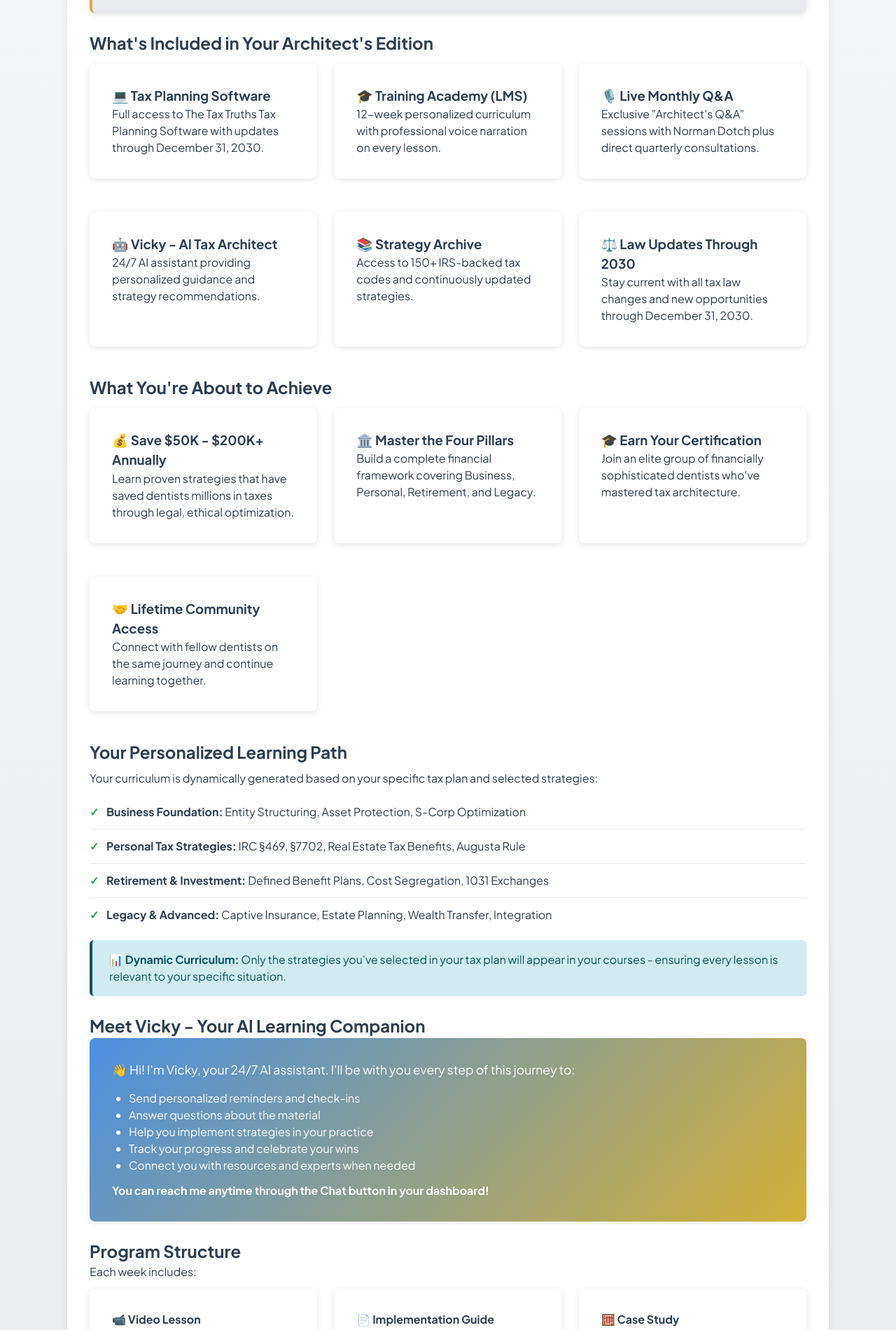
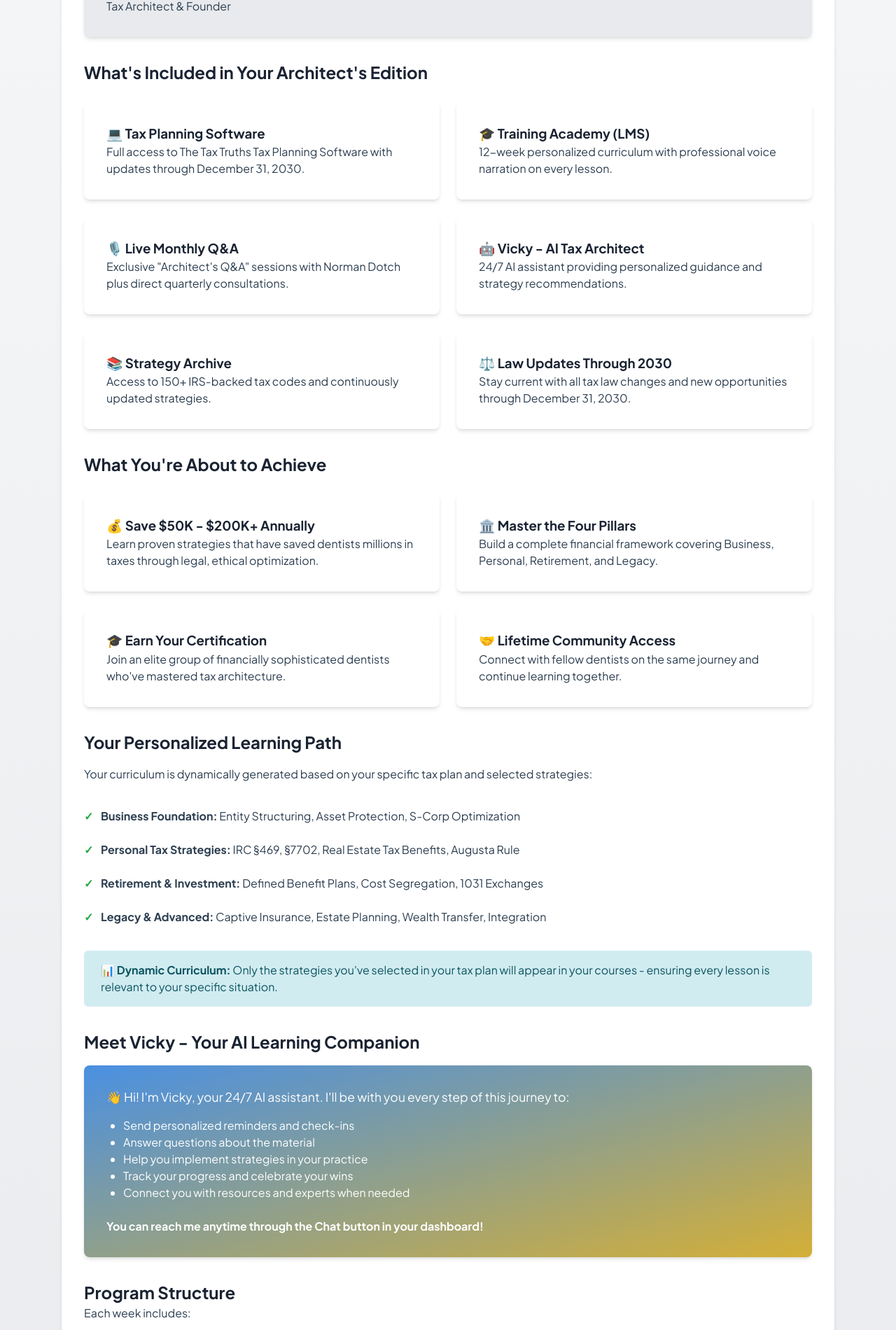
Before and after one commit to uzair-fabtechsol/frontend-dentist-react, a React (Vite) app: page /onboarding in a window 1280 px wide. Shown: the part 853-2753 px from the top of the page at 70% size. Built offline with nearby package versions, Linux system fonts and the light colour scheme.

Commit message:
onboarding done

```diff
--- a/src/features/onboarding/Onboarding.jsx
+++ b/src/features/onboarding/Onboarding.jsx
@@ -2,149 +2,149 @@ import { Link } from 'react-router-dom'
 
 const Onboarding = () => {
   return (
-    <div className="container">
-      <div className="card fade-in">
-        <div className="card-header text-center">
-          <h1 className="card-title">Welcome to the Architect's Edition! 🎉</h1>
-          <p className="card-subtitle">Your Journey to Financial Freedom Starts Here</p>
+    <div className="max-w-[1200px] mx-auto my-8 px-8 md:px-6 sm:px-4">
+      <div className="bg-white rounded-lg p-8 mb-6 shadow-md hover:-translate-y-0.5 hover:shadow-lg transition-all duration-300 animate-[fadeIn_0.5s_ease-in]">
+        <div className="border-b-2 border-[#e8eaed] pb-4 mb-6 text-center">
+          <h1 className="text-[#1a2332] text-[1.75rem] font-semibold">Welcome to the Architect's Edition! 🎉</h1>
+          <p className="text-[#8b95a5] text-base mt-2">Your Journey to Financial Freedom Starts Here</p>
         </div>
 
-        <div className="alert alert-success">
+        <div className="py-4 px-6 rounded-md mb-6 border-l-4 bg-[#d4edda] border-[#155724] text-[#155724]">
           <strong>Congratulations on Taking Control of Your Financial Future!</strong><br />
           You're about to embark on a transformative journey with a personalized curriculum that will revolutionize how you think about taxes, wealth, and legacy.
         </div>
 
-        <div className="mt-4">
-          <h2>A Personal Message from Norman Dotch</h2>
-          <div className="card" style={{ background: 'var(--silver-light)', borderLeft: '4px solid var(--accent-gold)' }}>
-            <p style={{ fontStyle: 'italic', fontSize: '1.1rem' }}>
+        <div className="mt-8">
+          <h2 className="text-[#1a2332]">A Personal Message from Norman Dotch</h2>
+          <div className="bg-[#e8eaed] rounded-lg p-8 mb-6 shadow-md border-l-4 border-[#d4af37] mt-4">
+            <p className="italic text-[1.1rem] text-[#2c3e50]">
               "Welcome, Doctor! I'm thrilled you're here. For over three decades, I've watched dentists work incredibly hard, only to give away 40-50% of their income to taxes they could have legally avoided. This program exists to change that story for you.
             </p>
-            <p style={{ fontStyle: 'italic', fontSize: '1.1rem', marginTop: '1rem' }}>
+            <p className="italic text-[1.1rem] text-[#2c3e50] mt-4">
               You didn't spend years in dental school to become a tax expert - but you did work too hard to let the IRS take more than their fair share. Through this personalized program, I'm going to show you exactly how the wealthy dentists protect and grow their money, with strategies tailored specifically to your situation.
             </p>
-            <p style={{ fontStyle: 'italic', fontSize: '1.1rem', marginTop: '1rem' }}>
+            <p className="italic text-[1.1rem] text-[#2c3e50] mt-4">
               This isn't theory. This is the exact playbook I've used with thousands of dentists to save millions in taxes and build lasting wealth. Are you ready?"
             </p>
-            <p className="mt-3"><strong>- Norman Dotch</strong><br />Tax Architect & Founder</p>
+            <p className="mt-6 text-[#2c3e50]"><strong>- Norman Dotch</strong><br />Tax Architect & Founder</p>
           </div>
         </div>
 
-        <div className="mt-4">
-          <h2>What's Included in Your Architect's Edition</h2>
-          <div className="grid grid-2 mt-3">
-            <div className="card">
-              <h3>💻 Tax Planning Software</h3>
-              <p>Full access to The Tax Truths Tax Planning Software with updates through December 31, 2030.</p>
+        <div className="mt-8">
+          <h2 className="text-[#1a2332]">What's Included in Your Architect's Edition</h2>
+          <div className="grid grid-cols-1 md:grid-cols-2 gap-6 mt-6">
+            <div className="bg-white rounded-lg p-8 shadow-md hover:-translate-y-0.5 hover:shadow-lg transition-all duration-300">
+              <h3 className="text-[#1a2332]">💻 Tax Planning Software</h3>
+              <p className="text-[#2c3e50]">Full access to The Tax Truths Tax Planning Software with updates through December 31, 2030.</p>
             </div>
-            <div className="card">
-              <h3>🎓 Training Academy (LMS)</h3>
-              <p>12-week personalized curriculum with professional voice narration on every lesson.</p>
+            <div className="bg-white rounded-lg p-8 shadow-md hover:-translate-y-0.5 hover:shadow-lg transition-all duration-300">
+              <h3 className="text-[#1a2332]">🎓 Training Academy (LMS)</h3>
+              <p className="text-[#2c3e50]">12-week personalized curriculum with professional voice narration on every lesson.</p>
             </div>
-            <div className="card">
-              <h3>🎙️ Live Monthly Q&A</h3>
-              <p>Exclusive "Architect's Q&A" sessions with Norman Dotch plus direct quarterly consultations.</p>
+            <div className="bg-white rounded-lg p-8 shadow-md hover:-translate-y-0.5 hover:shadow-lg transition-all duration-300">
+              <h3 className="text-[#1a2332]">🎙️ Live Monthly Q&A</h3>
+              <p className="text-[#2c3e50]">Exclusive "Architect's Q&A" sessions with Norman Dotch plus direct quarterly consultations.</p>
             </div>
-            <div className="card">
-              <h3>🤖 Vicky - AI Tax Architect</h3>
-              <p>24/7 AI assistant providing personalized guidance and strategy recommendations.</p>
+            <div className="bg-white rounded-lg p-8 shadow-md hover:-translate-y-0.5 hover:shadow-lg transition-all duration-300">
+              <h3 className="text-[#1a2332]">🤖 Vicky - AI Tax Architect</h3>
+              <p className="text-[#2c3e50]">24/7 AI assistant providing personalized guidance and strategy recommendations.</p>
             </div>
-            <div className="card">
-              <h3>📚 Strategy Archive</h3>
-              <p>Access to 150+ IRS-backed tax codes and continuously updated strategies.</p>
+            <div className="bg-white rounded-lg p-8 shadow-md hover:-translate-y-0.5 hover:shadow-lg transition-all duration-300">
+              <h3 className="text-[#1a2332]">📚 Strategy Archive</h3>
+              <p className="text-[#2c3e50]">Access to 150+ IRS-backed tax codes and continuously updated strategies.</p>
             </div>
-            <div className="card">
-              <h3>⚖️ Law Updates Through 2030</h3>
-              <p>Stay current with all tax law changes and new opportunities through December 31, 2030.</p>
+            <div className="bg-white rounded-lg p-8 shadow-md hover:-translate-y-0.5 hover:shadow-lg transition-all duration-300">
+              <h3 className="text-[#1a2332]">⚖️ Law Updates Through 2030</h3>
+              <p className="text-[#2c3e50]">Stay current with all tax law changes and new opportunities through December 31, 2030.</p>
             </div>
           </div>
         </div>
 
-        <div className="mt-4">
-          <h2>What You're About to Achieve</h2>
-          <div className="grid grid-2 mt-3">
-            <div className="card">
-              <h3>💰 Save $50K - $200K+ Annually</h3>
-              <p>Learn proven strategies that have saved dentists millions in taxes through legal, ethical optimization.</p>
+        <div className="mt-8">
+          <h2 className="text-[#1a2332]">What You're About to Achieve</h2>
+          <div className="grid grid-cols-1 md:grid-cols-2 gap-6 mt-6">
+            <div className="bg-white rounded-lg p-8 shadow-md hover:-translate-y-0.5 hover:shadow-lg transition-all duration-300">
+              <h3 className="text-[#1a2332]">💰 Save $50K - $200K+ Annually</h3>
+              <p className="text-[#2c3e50]">Learn proven strategies that have saved dentists millions in taxes through legal, ethical optimization.</p>
             </div>
-            <div className="card">
-              <h3>🏛️ Master the Four Pillars</h3>
-              <p>Build a complete financial framework covering Business, Personal, Retirement, and Legacy.</p>
+            <div className="bg-white rounded-lg p-8 shadow-md hover:-translate-y-0.5 hover:shadow-lg transition-all duration-300">
+              <h3 className="text-[#1a2332]">🏛️ Master the Four Pillars</h3>
+              <p className="text-[#2c3e50]">Build a complete financial framework covering Business, Personal, Retirement, and Legacy.</p>
             </div>
-            <div className="card">
-              <h3>🎓 Earn Your Certification</h3>
-              <p>Join an elite group of financially sophisticated dentists who've mastered tax architecture.</p>
+            <div className="bg-white rounded-lg p-8 shadow-md hover:-translate-y-0.5 hover:shadow-lg transition-all duration-300">
+              <h3 className="text-[#1a2332]">🎓 Earn Your Certification</h3>
+              <p className="text-[#2c3e50]">Join an elite group of financially sophisticated dentists who've mastered tax architecture.</p>
             </div>
-            <div className="card">
-              <h3>🤝 Lifetime Community Access</h3>
-              <p>Connect with fellow dentists on the same journey and continue learning together.</p>
+            <div className="bg-white rounded-lg p-8 shadow-md hover:-translate-y-0.5 hover:shadow-lg transition-all duration-300">
+              <h3 className="text-[#1a2332]">🤝 Lifetime Community Access</h3>
+              <p className="text-[#2c3e50]">Connect with fellow dentists on the same journey and continue learning together.</p>
             </div>
           </div>
         </div>
 
-        <div className="mt-4">
-          <h2>Your Personalized Learning Path</h2>
-          <p className="mt-2">Your curriculum is dynamically generated based on your specific tax plan and selected strategies:</p>
-          <ul className="list-styled mt-3">
-            <li><strong>Business Foundation:</strong> Entity Structuring, Asset Protection, S-Corp Optimization</li>
-            <li><strong>Personal Tax Strategies:</strong> IRC §469, §7702, Real Estate Tax Benefits, Augusta Rule</li>
-            <li><strong>Retirement & Investment:</strong> Defined Benefit Plans, Cost Segregation, 1031 Exchanges</li>
-            <li><strong>Legacy & Advanced:</strong> Captive Insurance, Estate Planning, Wealth Transfer, Integration</li>
+        <div className="mt-8">
+          <h2 className="text-[#1a2332]">Your Personalized Learning Path</h2>
+          <p className="mt-4 text-[#2c3e50]">Your curriculum is dynamically generated based on your specific tax plan and selected strategies:</p>
+          <ul className="list-none p-0 mt-6">
+            <li className="py-3 pl-6 relative border-b border-[#e8eaed] before:content-['✓'] before:absolute before:left-0 before:text-[#28a745] before:font-bold"><strong>Business Foundation:</strong> Entity Structuring, Asset Protection, S-Corp Optimization</li>
+            <li className="py-3 pl-6 relative border-b border-[#e8eaed] before:content-['✓'] before:absolute before:left-0 before:text-[#28a745] before:font-bold"><strong>Personal Tax Strategies:</strong> IRC §469, §7702, Real Estate Tax Benefits, Augusta Rule</li>
+            <li className="py-3 pl-6 relative border-b border-[#e8eaed] before:content-['✓'] before:absolute before:left-0 before:text-[#28a745] before:font-bold"><strong>Retirement & Investment:</strong> Defined Benefit Plans, Cost Segregation, 1031 Exchanges</li>
+            <li className="py-3 pl-6 relative border-b-0 before:content-['✓'] before:absolute before:left-0 before:text-[#28a745] before:font-bold"><strong>Legacy & Advanced:</strong> Captive Insurance, Estate Planning, Wealth Transfer, Integration</li>
           </ul>
-          <div className="alert alert-info mt-3">
+          <div className="py-4 px-6 rounded-md mb-6 border-l-4 bg-[#d1ecf1] border-[#0c5460] text-[#0c5460] mt-6">
             <strong>📊 Dynamic Curriculum:</strong> Only the strategies you've selected in your tax plan will appear in your courses - ensuring every lesson is relevant to your specific situation.
           </div>
         </div>
 
-        <div className="mt-4">
-          <h2>Meet Vicky - Your AI Learning Companion</h2>
-          <div className="card" style={{ background: 'linear-gradient(135deg, var(--accent-blue) 0%, var(--accent-gold) 100%)', color: 'white' }}>
-            <p style={{ fontSize: '1.1rem' }}>
+        <div className="mt-8">
+          <h2 className="text-[#1a2332]">Meet Vicky - Your AI Learning Companion</h2>
+          <div className="bg-gradient-to-br from-[#4a90e2] to-[#d4af37] text-white rounded-lg p-8 shadow-md mt-4">
+            <p className="text-[1.1rem]">
               👋 Hi! I'm Vicky, your 24/7 AI assistant. I'll be with you every step of this journey to:
             </p>
-            <ul style={{ marginTop: '1rem', marginLeft: '1.5rem' }}>
+            <ul className="mt-4 ml-6 list-disc">
               <li>Send personalized reminders and check-ins</li>
               <li>Answer questions about the material</li>
               <li>Help you implement strategies in your practice</li>
               <li>Track your progress and celebrate your wins</li>
               <li>Connect you with resources and experts when needed</li>
             </ul>
-            <p className="mt-3">
+            <p className="mt-6">
               <strong>You can reach me anytime through the Chat button in your dashboard!</strong>
             </p>
           </div>
         </div>
 
-        <div className="mt-4">
-          <h2>Program Structure</h2>
-          <p>Each week includes:</p>
-          <div className="grid grid-2 mt-3">
-            <div className="card">
-              <h4>📹 Video Lesson</h4>
-              <p>20-30 minute focused training on that week's tax strategy</p>
+        <div className="mt-8">
+          <h2 className="text-[#1a2332]">Program Structure</h2>
+          <p className="text-[#2c3e50]">Each week includes:</p>
+          <div className="grid grid-cols-1 md:grid-cols-2 gap-6 mt-6">
+            <div className="bg-white rounded-lg p-8 shadow-md hover:-translate-y-0.5 hover:shadow-lg transition-all duration-300">
+              <h4 className="text-[#1a2332] font-semibold">📹 Video Lesson</h4>
+              <p className="text-[#2c3e50]">20-30 minute focused training on that week's tax strategy</p>
             </div>
-            <div className="card">
-              <h4>📄 Implementation Guide</h4>
-              <p>Step-by-step checklist to apply the strategy to your practice</p>
+            <div className="bg-white rounded-lg p-8 shadow-md hover:-translate-y-0.5 hover:shadow-lg transition-all duration-300">
+              <h4 className="text-[#1a2332] font-semibold">📄 Implementation Guide</h4>
+              <p className="text-[#2c3e50]">Step-by-step checklist to apply the strategy to your practice</p>
             </div>
-            <div className="card">
-              <h4>🧮 Case Study</h4>
-              <p>Real dentist examples showing actual tax savings</p>
+            <div className="bg-white rounded-lg p-8 shadow-md hover:-translate-y-0.5 hover:shadow-lg transition-all duration-300">
+              <h4 className="text-[#1a2332] font-semibold">🧮 Case Study</h4>
+              <p className="text-[#2c3e50]">Real dentist examples showing actual tax savings</p>
             </div>
-            <div className="card">
-              <h4>✅ Knowledge Check</h4>
-              <p>Quick quiz to ensure you've mastered the concepts</p>
+            <div className="bg-white rounded-lg p-8 shadow-md hover:-translate-y-0.5 hover:shadow-lg transition-all duration-300">
+              <h4 className="text-[#1a2332] font-semibold">✅ Knowledge Check</h4>
+              <p className="text-[#2c3e50]">Quick quiz to ensure you've mastered the concepts</p>
             </div>
           </div>
         </div>
 
-        <div className="alert alert-warning mt-4">
+        <div className="py-4 px-6 rounded-md mb-6 border-l-4 bg-[#fff3cd] border-[#856404] text-[#856404] mt-8">
           <strong>⏰ Time Commitment:</strong> Plan for 60-90 minutes per week. Most students find Sunday mornings or Wednesday evenings work best. Block your calendar now!
         </div>
 
-        <div className="btn-group btn-group-between mt-4">
-          <Link to="/" className="btn btn-secondary">← Back to Home</Link>
-          <Link to="/dashboard" className="btn btn-primary">Next: Set Your Goals →</Link>
+        <div className="flex flex-col sm:flex-row gap-4 mt-8 justify-between">
+          <Link to="/" className="py-3 px-6 border-none rounded-md text-base font-semibold cursor-pointer transition-all duration-300 inline-block text-center bg-[#c0c5ce] text-[#1a2332] hover:bg-[#8b95a5] no-underline">← Back to Home</Link>
+          <Link to="/dashboard" className="py-3 px-6 border-none rounded-md text-base font-semibold cursor-pointer transition-all duration-300 inline-block text-center bg-[#1a2332] text-white hover:bg-[#2d3e50] hover:-translate-y-0.5 hover:shadow-lg no-underline">Next: Set Your Goals →</Link>
         </div>
       </div>
     </div>
```
